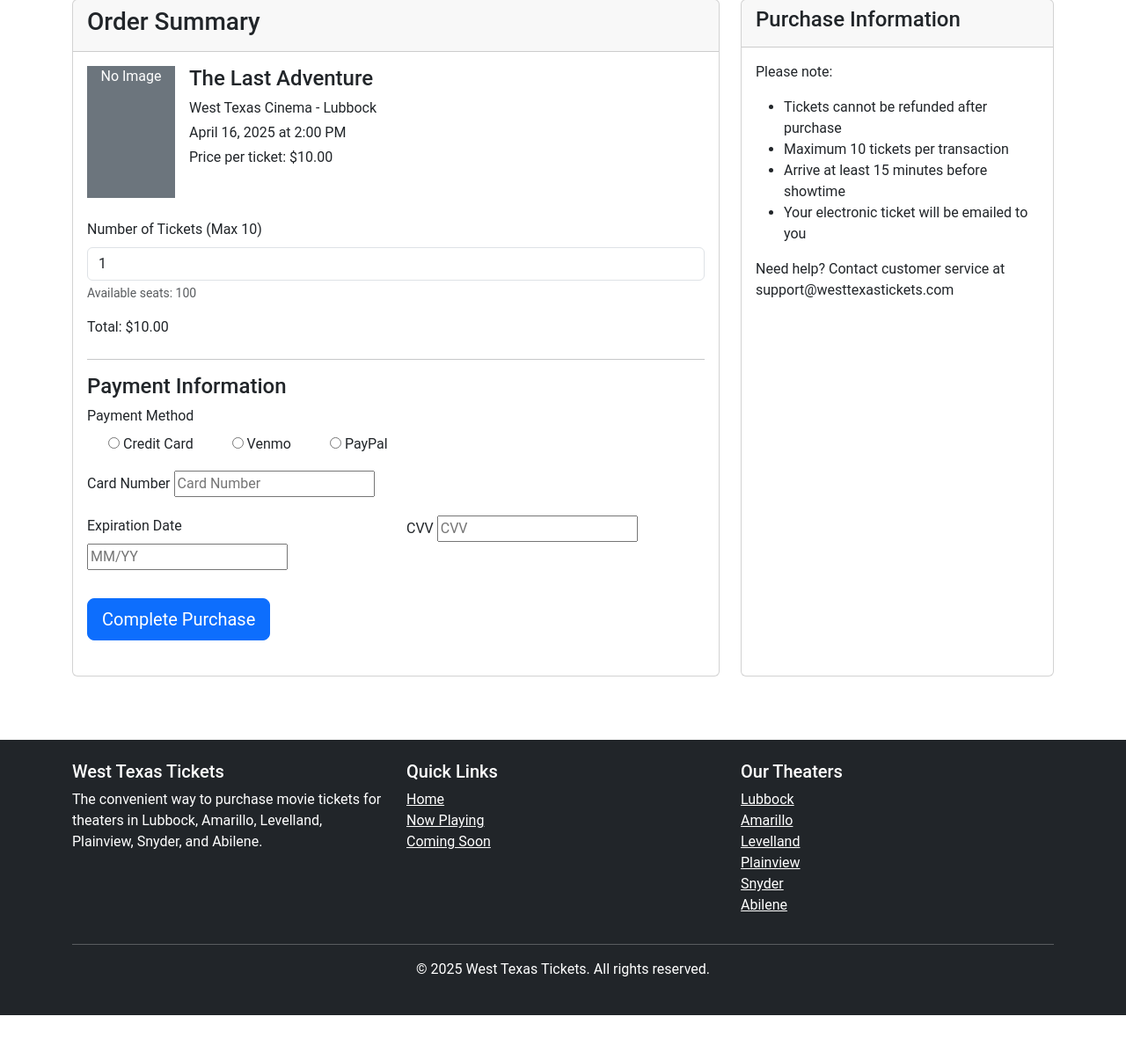
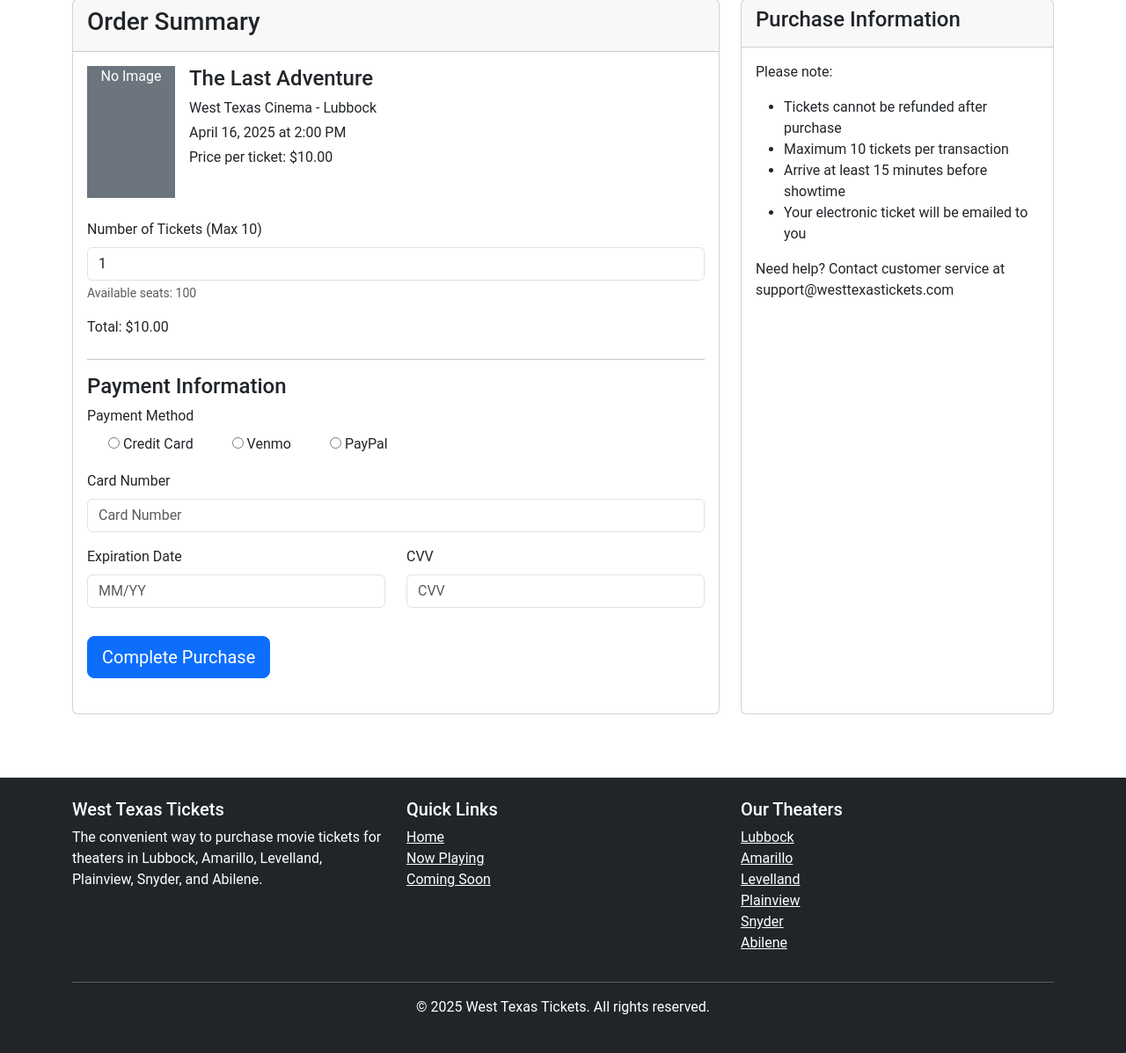
Before and after one commit to LoFerris8/west-texas-tickets, a Django app: page /purchase/1/ in a window 1280 px wide. Shown: the part 81-1278 px from the top of the page at 88% size. Before the commit the page ends 1235 px from the top, so only its background shows below. Run offline with Django 5.2, Linux system fonts and the light colour scheme; a user stored in the database is signed in; data comes from the database, SQL or seed files in the repository.

Commit message:
payment data form bug resolved

```diff
--- a/Ticketing/forms.py
+++ b/Ticketing/forms.py
@@ -117,10 +117,6 @@ class CustomAuthenticationForm(AuthenticationForm):
         label="Password"
     )
 
-from django import forms
-from django.contrib.auth.models import User
-from .models import UserProfile
-
 class UserProfileForm(forms.ModelForm):
     first_name = forms.CharField(
         max_length=30,
@@ -184,15 +180,15 @@ class TicketPurchaseForm(forms.Form):
     )
 
     # Credit Card fields
-    card_number = forms.CharField(required=False, widget=forms.TextInput(attrs={'placeholder': 'Card Number'}))
-    expiration_date = forms.CharField(required=False, widget=forms.TextInput(attrs={'placeholder': 'MM/YY'}))
-    cvv = forms.CharField(required=False, widget=forms.TextInput(attrs={'placeholder': 'CVV'}))
+    card_number = forms.CharField(required=False, widget=forms.TextInput(attrs={'placeholder': 'Card Number', 'class': 'form-control'}))
+    expiration_date = forms.CharField(required=False, widget=forms.TextInput(attrs={'placeholder': 'MM/YY', 'class': 'form-control'}))
+    cvv = forms.CharField(required=False, widget=forms.TextInput(attrs={'placeholder': 'CVV', 'class': 'form-control'}))
 
     # Venmo field
-    venmo_username = forms.CharField(required=False, widget=forms.TextInput(attrs={'placeholder': 'Venmo Username'}))
+    venmo_username = forms.CharField(required=False, widget=forms.TextInput(attrs={'placeholder': '@venmo-username', 'class': 'form-control'}))
 
     # PayPal field
-    paypal_email = forms.EmailField(required=False, widget=forms.EmailInput(attrs={'placeholder': 'PayPal Email'}))
+    paypal_email = forms.EmailField(required=False, widget=forms.EmailInput(attrs={'placeholder': 'PayPal Email', 'class': 'form-control'}))
 
     def clean(self):
         cleaned_data = super().clean()
--- a/Ticketing/views.py
+++ b/Ticketing/views.py
@@ -224,6 +224,10 @@ def purchase_ticket(request, showtime_id):
 
     if request.method == 'POST':
         form = TicketPurchaseForm(request.POST)
+
+        # Store the selected payment method for re-rendering if validation fails
+        selected_payment_method = request.POST.get('payment_method')
+
         if form.is_valid():
             quantity = form.cleaned_data['quantity']
             payment_method = form.cleaned_data['payment_method']
@@ -249,14 +253,21 @@ def purchase_ticket(request, showtime_id):
                 # Validate credit card details
                 if not card_number or len(card_number.strip()) != 16:
                     messages.error(request, 'Please enter a valid card number.')
+                    # Preserve payment method when re-rendering form
+                    form.data = form.data.copy()
+                    form.data['payment_method'] = payment_method
                     return render(request, 'tickets/purchase.html', {'showtime': showtime, 'form': form})
 
                 if not expiration_date or len(expiration_date.strip()) < 4:
                     messages.error(request, 'Please enter a valid expiration date.')
+                    form.data = form.data.copy()
+                    form.data['payment_method'] = payment_method
                     return render(request, 'tickets/purchase.html', {'showtime': showtime, 'form': form})
 
                 if not cvv or len(cvv.strip()) < 3:
                     messages.error(request, 'Please enter a valid CVV.')
+                    form.data = form.data.copy()
+                    form.data['payment_method'] = payment_method
                     return render(request, 'tickets/purchase.html', {'showtime': showtime, 'form': form})
 
                 # Add credit card details to payment data
@@ -272,6 +283,9 @@ def purchase_ticket(request, showtime_id):
                 # Validate Venmo username
                 if not venmo_username or len(venmo_username.strip()) < 3 or not venmo_username.strip().startswith('@'):
                     messages.error(request, 'Please enter a valid Venmo username.')
+                    # Preserve payment method when re-rendering form
+                    form.data = form.data.copy()
+                    form.data['payment_method'] = payment_method
                     return render(request, 'tickets/purchase.html', {'showtime': showtime, 'form': form})
 
                 # Add Venmo details to payment data
@@ -285,6 +299,8 @@ def purchase_ticket(request, showtime_id):
                 # Validate PayPal email
                 if not paypal_email or '@' not in paypal_email:
                     messages.error(request, 'Please enter a valid PayPal email.')
+                    form.data = form.data.copy()
+                    form.data['payment_method'] = payment_method
                     return render(request, 'tickets/purchase.html', {'showtime': showtime, 'form': form})
 
                 # Add PayPal details to payment data
--- a/templates/tickets/purchase.html
+++ b/templates/tickets/purchase.html
@@ -28,6 +28,15 @@
                 <form method="post" id="purchaseForm">
                     {% csrf_token %}
 
+                    {% if messages %}
+                        {% for message in messages %}
+                            <div class="alert alert-danger alert-dismissible fade show">
+                                {{ message }}
+                                <button type="button" class="btn-close" data-bs-dismiss="alert"></button>
+                            </div>
+                        {% endfor %}
+                    {% endif %}
+
                     <div class="mb-3">
                         <label for="{{ form.quantity.id_for_label }}" class="form-label">Number of Tickets (Max 10)</label>
                         {{ form.quantity }}
@@ -55,7 +64,7 @@
                         </div>
                     </div>
 
-                    <div id="creditCardFields" class="payment-fields">
+                    <div id="creditCardFields" class="payment-fields {% if not form.payment_method.value or form.payment_method.value == 'credit_card' %}{% else %}d-none{% endif %}">
                         <div class="mb-3">
                             <label for="{{ form.card_number.id_for_label }}" class="form-label">Card Number</label>
                             {{ form.card_number }}
@@ -73,14 +82,14 @@
                         </div>
                     </div>
 
-                    <div id="venmoFields" class="payment-fields d-none">
+                    <div id="venmoFields" class="payment-fields {% if form.payment_method.value == 'venmo' %}{% else %}d-none{% endif %}">
                         <div class="mb-3">
                             <label for="{{ form.venmo_username.id_for_label }}" class="form-label">Venmo Username</label>
                             {{ form.venmo_username }}
                         </div>
                     </div>
 
-                    <div id="paypalFields" class="payment-fields d-none">
+                    <div id="paypalFields" class="payment-fields {% if form.payment_method.value == 'paypal' %}{% else %}d-none{% endif %}">
                         <div class="mb-3">
                             <label for="{{ form.paypal_email.id_for_label }}" class="form-label">PayPal Email</label>
                             {{ form.paypal_email }}
@@ -116,10 +125,10 @@
 {% block extra_js %}
 <script>
     document.addEventListener('DOMContentLoaded', function() {
+        // Get references to form elements
         const quantityInput = document.getElementById('id_quantity');
         const totalPriceElement = document.getElementById('totalPrice');
         const pricePerTicket = parseFloat(document.getElementById('ticket-data').dataset.price);
-
 
         // Payment method toggle
         const paymentRadios = document.querySelectorAll('input[name="payment_method"]');
@@ -151,6 +160,15 @@
                 }
             });
         });
+
+        // Initial setup - ensure correct fields are shown
+        window.addEventListener('load', function() {
+            paymentRadios.forEach(function(radio) {
+                if (radio.checked) {
+                    radio.dispatchEvent(new Event('change'));
+                }
+            });
+        });
     });
-    </script>
+</script>
 {% endblock %}
```
